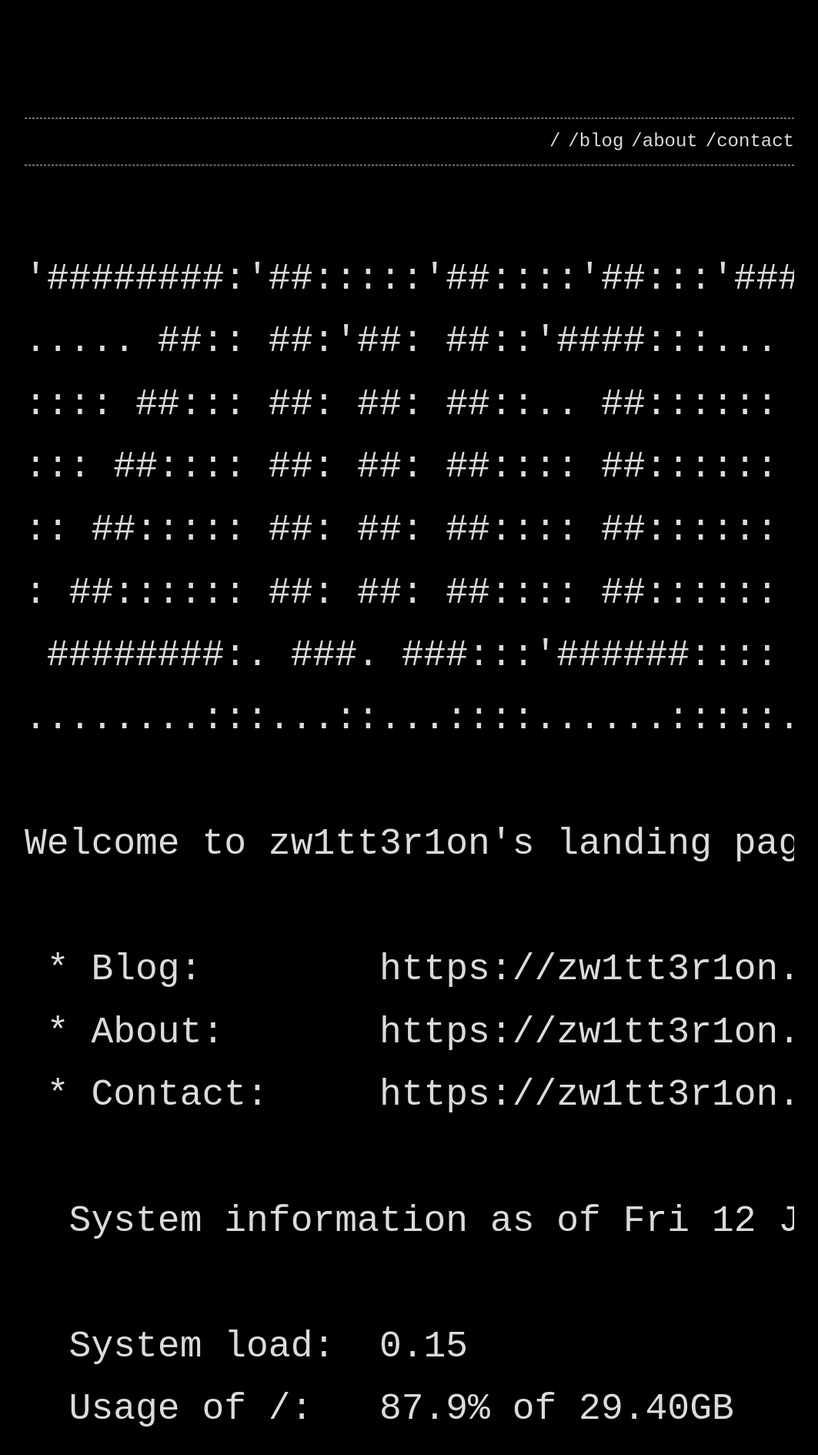
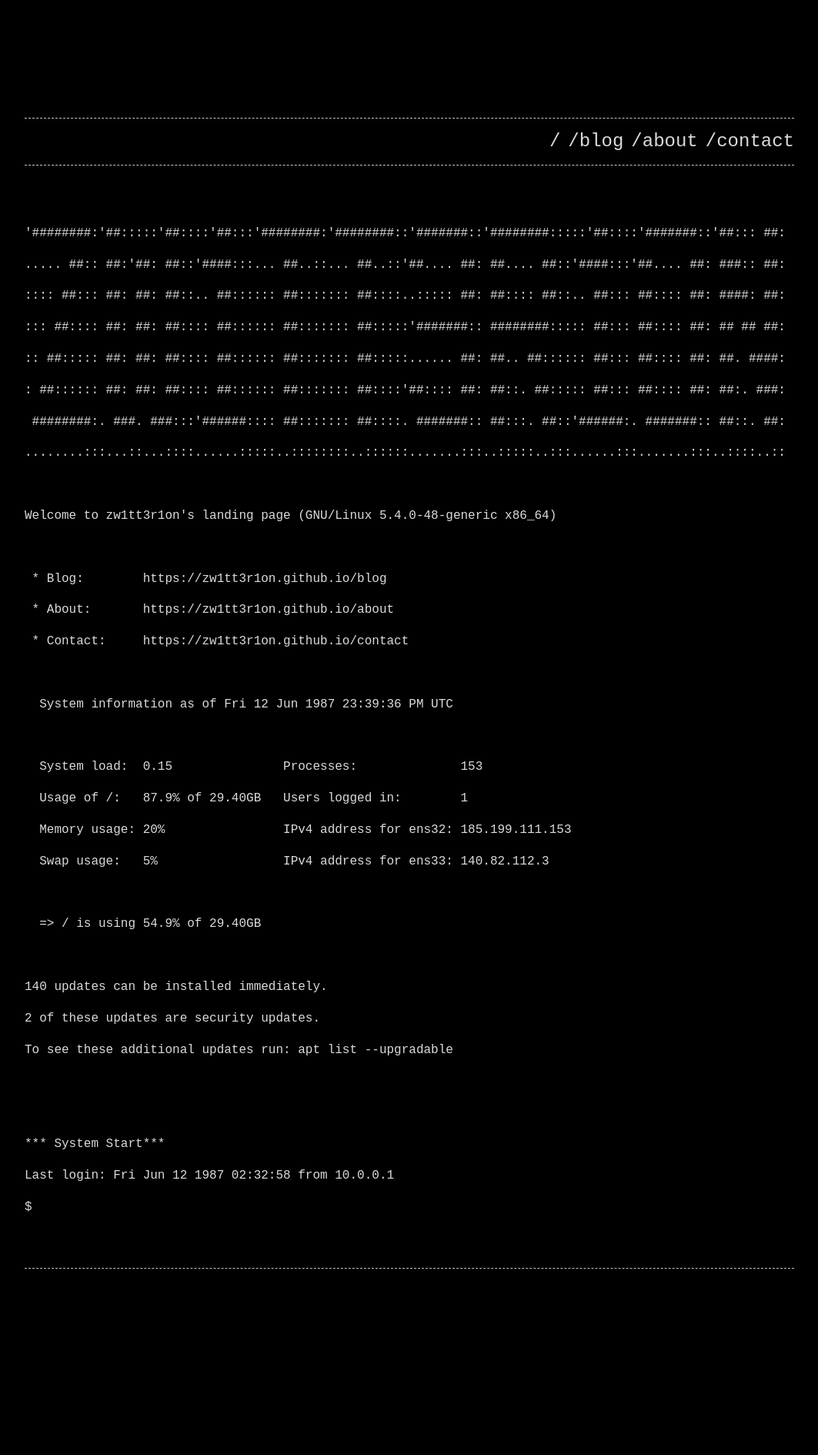
Before and after one commit to zw1tt3r1on/zw1tt3r1on.github.io, a Jekyll site: the page built from index.md, in a window 1280 px wide. Shown: the top 1890 px of the page at 77% size, without its empty margins (108-1171 px from the left). Built offline with Jekyll 4.4.1, drawn with Linux system fonts in a browser that asks for light colours; after the commit the page ends 1806 px from its top, so only the background shows below that.

Commit message:
Update index.md

```diff
--- a/index.md
+++ b/index.md
@@ -5,7 +5,7 @@ permalink: /
 ---
 
 <pre>
- <font size=12>
+ <font size=3>
 '########:'##:::::'##::::'##:::'########:'########::'#######::'########:::::'##::::'#######::'##::: ##:
 ..... ##:: ##:'##: ##::'####:::... ##..::... ##..::'##.... ##: ##.... ##::'####:::'##.... ##: ###:: ##:
 :::: ##::: ##: ##: ##::.. ##:::::: ##::::::: ##::::..::::: ##: ##:::: ##::.. ##::: ##:::: ##: ####: ##:
```
